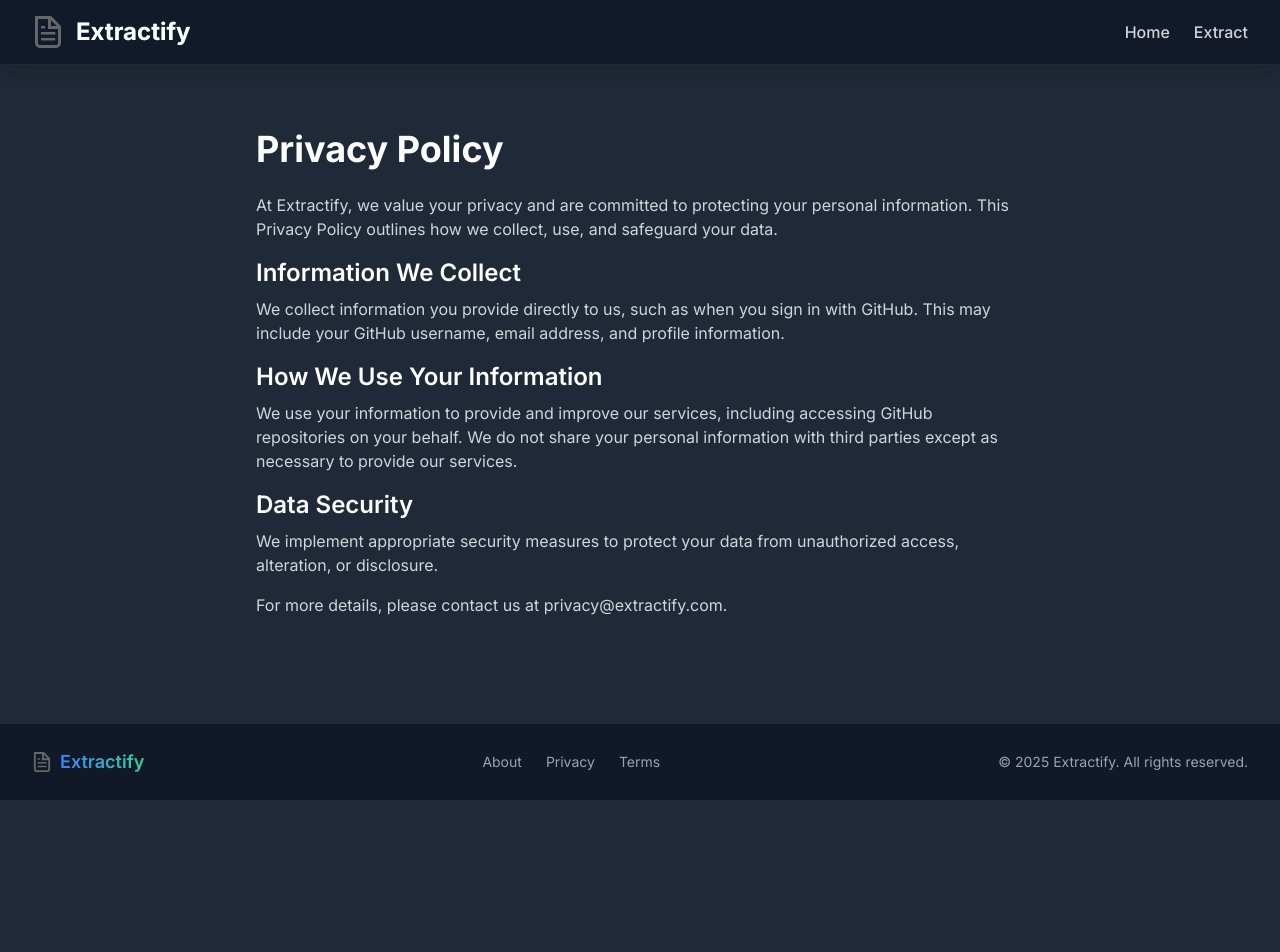
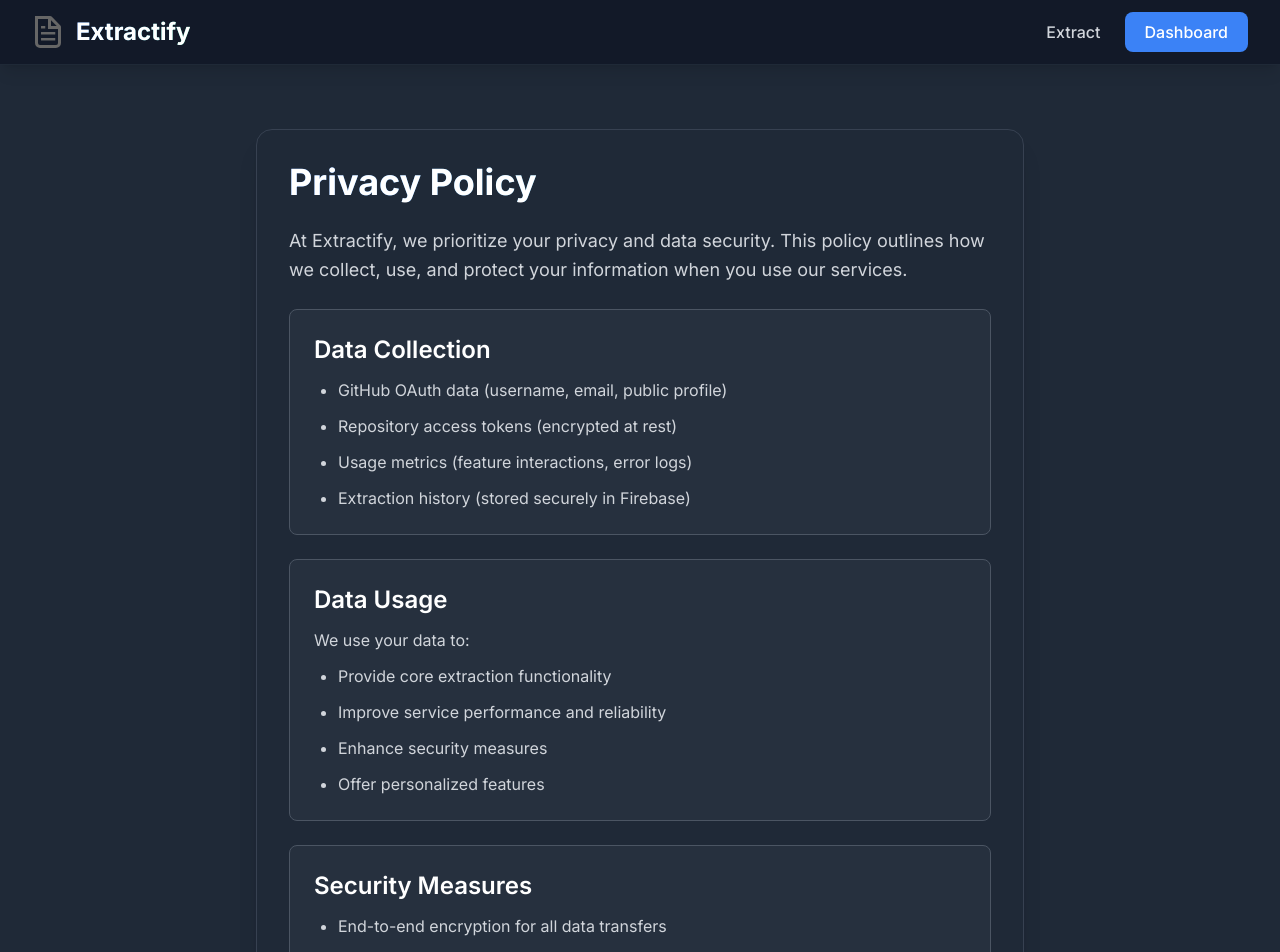
Before and after one commit to P541M/extractify, a Next.js app: page /privacy in a window 1280 px wide. Shown: the top 952 px of the page. Before the commit the page ends 800 px from the top, so only its background shows below. Built offline with nearby package versions, Linux system fonts and the light colour scheme.

Commit message:
adjusted extra pages

```diff
--- a/src/pages/about.tsx
+++ b/src/pages/about.tsx
@@ -1,8 +1,14 @@
-// src/pages/about.tsx
 import Link from "next/link";
 import Image from "next/image";
+import { useEffect, useState } from "react";
 
 export default function AboutPage() {
+  const [mounted, setMounted] = useState(false);
+
+  useEffect(() => {
+    setMounted(true);
+  }, []);
+
   return (
     <div className="min-h-screen bg-background text-foreground flex flex-col">
       {/* Navbar */}
@@ -23,16 +29,16 @@ export default function AboutPage() {
           </Link>
           <nav className="flex items-center space-x-6">
             <Link
-              href="/"
-              className="text-gray-300 hover:text-primary transition-colors duration-300 font-medium"
-            >
-              Home
-            </Link>
-            <Link
               href="/extract"
               className="text-gray-300 hover:text-primary transition-colors duration-300 font-medium"
             >
               Extract
+            </Link>
+            <Link
+              href="/login"
+              className="bg-gradient-to-r from-primary to-blue-500 text-white px-5 py-2 rounded-lg hover:from-blue-600 hover:to-blue-700 transition-all duration-300 hover:shadow-md font-medium"
+            >
+              Dashboard
             </Link>
           </nav>
         </div>
@@ -41,22 +47,54 @@ export default function AboutPage() {
       {/* About Content */}
       <main className="flex-1 py-16 px-4 sm:px-6 lg:px-8">
         <div className="max-w-3xl mx-auto">
-          <h1 className="text-4xl font-bold text-white mb-6">
-            About Extractify
-          </h1>
-          <p className="text-gray-300 mb-4">
-            Extractify is a tool designed to simplify the process of extracting
-            code from GitHub repositories. Whether you're working on
-            documentation, analysis, or sharing code snippets, Extractify makes
-            it easy to access and manage code from both public and private
-            repositories.
-          </p>
-          <p className="text-gray-300 mb-4">
-            Our mission is to provide developers with a seamless and efficient
-            way to work with GitHub codebases, enhancing productivity and
-            collaboration.
-          </p>
-          <p className="text-gray-300">Built with love in Toronto, Ontario.</p>
+          <div
+            className={`bg-gray-800 rounded-xl p-8 border border-gray-700 shadow-xl ${
+              mounted ? "animate-fade-in" : "opacity-0"
+            }`}
+          >
+            <h1 className="text-4xl font-bold text-white mb-6 bg-gradient-to-r from-primary to-secondary bg-clip-text text-transparent">
+              About Extractify
+            </h1>
+            <div className="space-y-6 text-gray-300">
+              <p className="text-lg leading-relaxed">
+                Extractify is a developer tool designed to streamline your
+                workflow by providing effortless code extraction from GitHub
+                repositories. Whether you're documenting projects, analyzing
+                codebases, or sharing snippets, our platform offers a seamless
+                experience for both public and private repositories.
+              </p>
+
+              <div className="bg-gray-700/30 p-6 rounded-lg border border-gray-600">
+                <h2 className="text-2xl font-semibold text-white mb-3">
+                  Key Features
+                </h2>
+                <ul className="list-disc pl-6 space-y-3">
+                  <li>
+                    GitHub OAuth integration with fine-grained access control
+                  </li>
+                  <li>Smart code parsing with syntax preservation</li>
+                  <li>
+                    Customizable output formatting (line numbers, file
+                    structure)
+                  </li>
+                  <li>Secure cloud storage for your extraction history</li>
+                  <li>Cross-repository search and aggregation</li>
+                </ul>
+              </div>
+
+              <div className="mt-8 border-t border-gray-700 pt-8">
+                <h2 className="text-2xl font-semibold text-white mb-4">
+                  Our Philosophy
+                </h2>
+                <p className="text-lg leading-relaxed">
+                  We believe in empowering developers with tools that enhance
+                  productivity without compromising security. Extractify is
+                  built with privacy-by-design principles, ensuring your code
+                  remains yours throughout the process.
+                </p>
+              </div>
+            </div>
+          </div>
         </div>
       </main>
 
--- a/src/pages/privacy.tsx
+++ b/src/pages/privacy.tsx
@@ -1,8 +1,14 @@
-// src/pages/privacy.tsx
 import Link from "next/link";
 import Image from "next/image";
+import { useEffect, useState } from "react";
 
 export default function PrivacyPage() {
+  const [mounted, setMounted] = useState(false);
+
+  useEffect(() => {
+    setMounted(true);
+  }, []);
+
   return (
     <div className="min-h-screen bg-background text-foreground flex flex-col">
       {/* Navbar */}
@@ -23,16 +29,16 @@ export default function PrivacyPage() {
           </Link>
           <nav className="flex items-center space-x-6">
             <Link
-              href="/"
-              className="text-gray-300 hover:text-primary transition-colors duration-300 font-medium"
-            >
-              Home
-            </Link>
-            <Link
               href="/extract"
               className="text-gray-300 hover:text-primary transition-colors duration-300 font-medium"
             >
               Extract
+            </Link>
+            <Link
+              href="/login"
+              className="bg-gradient-to-r from-primary to-blue-500 text-white px-5 py-2 rounded-lg hover:from-blue-600 hover:to-blue-700 transition-all duration-300 hover:shadow-md font-medium"
+            >
+              Dashboard
             </Link>
           </nav>
         </div>
@@ -41,39 +47,65 @@ export default function PrivacyPage() {
       {/* Privacy Content */}
       <main className="flex-1 py-16 px-4 sm:px-6 lg:px-8">
         <div className="max-w-3xl mx-auto">
-          <h1 className="text-4xl font-bold text-white mb-6">Privacy Policy</h1>
-          <p className="text-gray-300 mb-4">
-            At Extractify, we value your privacy and are committed to protecting
-            your personal information. This Privacy Policy outlines how we
-            collect, use, and safeguard your data.
-          </p>
-          <h2 className="text-2xl font-semibold text-white mb-2">
-            Information We Collect
-          </h2>
-          <p className="text-gray-300 mb-4">
-            We collect information you provide directly to us, such as when you
-            sign in with GitHub. This may include your GitHub username, email
-            address, and profile information.
-          </p>
-          <h2 className="text-2xl font-semibold text-white mb-2">
-            How We Use Your Information
-          </h2>
-          <p className="text-gray-300 mb-4">
-            We use your information to provide and improve our services,
-            including accessing GitHub repositories on your behalf. We do not
-            share your personal information with third parties except as
-            necessary to provide our services.
-          </p>
-          <h2 className="text-2xl font-semibold text-white mb-2">
-            Data Security
-          </h2>
-          <p className="text-gray-300 mb-4">
-            We implement appropriate security measures to protect your data from
-            unauthorized access, alteration, or disclosure.
-          </p>
-          <p className="text-gray-300">
-            For more details, please contact us at privacy@extractify.com.
-          </p>
+          <div
+            className={`bg-gray-800 rounded-xl p-8 border border-gray-700 shadow-xl ${
+              mounted ? "animate-fade-in" : "opacity-0"
+            }`}
+          >
+            <h1 className="text-4xl font-bold text-white mb-6 bg-gradient-to-r from-primary to-secondary bg-clip-text text-transparent">
+              Privacy Policy
+            </h1>
+            <div className="space-y-6 text-gray-300">
+              <p className="text-lg leading-relaxed">
+                At Extractify, we prioritize your privacy and data security.
+                This policy outlines how we collect, use, and protect your
+                information when you use our services.
+              </p>
+
+              <div className="bg-gray-700/30 p-6 rounded-lg border border-gray-600">
+                <h2 className="text-2xl font-semibold text-white mb-3">
+                  Data Collection
+                </h2>
+                <ul className="list-disc pl-6 space-y-3">
+                  <li>GitHub OAuth data (username, email, public profile)</li>
+                  <li>Repository access tokens (encrypted at rest)</li>
+                  <li>Usage metrics (feature interactions, error logs)</li>
+                  <li>Extraction history (stored securely in Firebase)</li>
+                </ul>
+              </div>
+
+              <div className="bg-gray-700/30 p-6 rounded-lg border border-gray-600">
+                <h2 className="text-2xl font-semibold text-white mb-3">
+                  Data Usage
+                </h2>
+                <p className="mb-3">We use your data to:</p>
+                <ul className="list-disc pl-6 space-y-3">
+                  <li>Provide core extraction functionality</li>
+                  <li>Improve service performance and reliability</li>
+                  <li>Enhance security measures</li>
+                  <li>Offer personalized features</li>
+                </ul>
+              </div>
+
+              <div className="bg-gray-700/30 p-6 rounded-lg border border-gray-600">
+                <h2 className="text-2xl font-semibold text-white mb-3">
+                  Security Measures
+                </h2>
+                <ul className="list-disc pl-6 space-y-3">
+                  <li>End-to-end encryption for all data transfers</li>
+                  <li>Regular security audits and penetration testing</li>
+                  <li>Role-based access control systems</li>
+                  <li>Compliance with GDPR and CCPA regulations</li>
+                </ul>
+              </div>
+
+              <p className="text-lg leading-relaxed">
+                For full documentation of our security practices or to request
+                data deletion, contact our privacy team at{" "}
+                <span className="text-primary">privacy@extractify.com</span>.
+              </p>
+            </div>
+          </div>
         </div>
       </main>
 
--- a/src/pages/terms.tsx
+++ b/src/pages/terms.tsx
@@ -1,8 +1,14 @@
-// src/pages/terms.tsx
 import Link from "next/link";
 import Image from "next/image";
+import { useEffect, useState } from "react";
 
 export default function TermsPage() {
+  const [mounted, setMounted] = useState(false);
+
+  useEffect(() => {
+    setMounted(true);
+  }, []);
+
   return (
     <div className="min-h-screen bg-background text-foreground flex flex-col">
       {/* Navbar */}
@@ -23,16 +29,16 @@ export default function TermsPage() {
           </Link>
           <nav className="flex items-center space-x-6">
             <Link
-              href="/"
-              className="text-gray-300 hover:text-primary transition-colors duration-300 font-medium"
-            >
-              Home
-            </Link>
-            <Link
               href="/extract"
               className="text-gray-300 hover:text-primary transition-colors duration-300 font-medium"
             >
               Extract
+            </Link>
+            <Link
+              href="/login"
+              className="bg-gradient-to-r from-primary to-blue-500 text-white px-5 py-2 rounded-lg hover:from-blue-600 hover:to-blue-700 transition-all duration-300 hover:shadow-md font-medium"
+            >
+              Dashboard
             </Link>
           </nav>
         </div>
@@ -41,39 +47,54 @@ export default function TermsPage() {
       {/* Terms Content */}
       <main className="flex-1 py-16 px-4 sm:px-6 lg:px-8">
         <div className="max-w-3xl mx-auto">
-          <h1 className="text-4xl font-bold text-white mb-6">
-            Terms of Service
-          </h1>
-          <p className="text-gray-300 mb-4">
-            By using Extractify, you agree to these Terms of Service. Please
-            read them carefully.
-          </p>
-          <h2 className="text-2xl font-semibold text-white mb-2">
-            Use of Service
-          </h2>
-          <p className="text-gray-300 mb-4">
-            You may use Extractify only for lawful purposes and in accordance
-            with these terms. You agree not to use the service in any way that
-            violates any applicable laws or regulations.
-          </p>
-          <h2 className="text-2xl font-semibold text-white mb-2">
-            Intellectual Property
-          </h2>
-          <p className="text-gray-300 mb-4">
-            The content extracted from GitHub repositories remains the property
-            of its respective owners. Extractify does not claim any ownership
-            over the extracted code.
-          </p>
-          <h2 className="text-2xl font-semibold text-white mb-2">
-            Limitation of Liability
-          </h2>
-          <p className="text-gray-300 mb-4">
-            Extractify is provided "as is" without any warranties. We are not
-            liable for any damages arising from the use of this service.
-          </p>
-          <p className="text-gray-300">
-            For more information, please contact us at terms@extractify.com.
-          </p>
+          <div className={`bg-gray-800 rounded-xl p-8 border border-gray-700 shadow-xl ${
+            mounted ? "animate-fade-in" : "opacity-0"
+          }`}>
+            <h1 className="text-4xl font-bold text-white mb-6 bg-gradient-to-r from-primary to-secondary bg-clip-text text-transparent">
+              Terms of Service
+            </h1>
+            <div className="space-y-6 text-gray-300">
+              <p className="text-lg leading-relaxed">
+                By using Extractify, you agree to these terms governing your access to and use of
+                our services. Please read them carefully.
+              </p>
+
+              <div className="bg-gray-700/30 p-6 rounded-lg border border-gray-600">
+                <h2 className="text-2xl font-semibold text-white mb-3">Service Usage</h2>
+                <ul className="list-disc pl-6 space-y-3">
+                  <li>Proper authorization required for all repository access</li>
+                  <li>Compliance with GitHub's Terms of Service</li>
+                  <li>Non-commercial use unless enterprise agreement exists</li>
+                  <li>Prohibition of automated bulk extraction</li>
+                </ul>
+              </div>
+
+              <div className="bg-gray-700/30 p-6 rounded-lg border border-gray-600">
+                <h2 className="text-2xl font-semibold text-white mb-3">Intellectual Property</h2>
+                <ul className="list-disc pl-6 space-y-3">
+                  <li>You retain ownership of all extracted code</li>
+                  <li>Extractify claims no rights to user-generated content</li>
+                  <li>License grant for technical processing of your data</li>
+                  <li>Responsibility for proper licensing of extracted code</li>
+                </ul>
+              </div>
+
+              <div className="bg-gray-700/30 p-6 rounded-lg border border-gray-600">
+                <h2 className="text-2xl font-semibold text-white mb-3">Limitations</h2>
+                <ul className="list-disc pl-6 space-y-3">
+                  <li>AS-IS service without warranty</li>
+                  <li>Limitation of liability for indirect damages</li>
+                  <li>Right to terminate abusive accounts</li>
+                  <li>Governing law: Ontario, Canada</li>
+                </ul>
+              </div>
+
+              <p className="text-lg leading-relaxed">
+                For enterprise agreements or compliance inquiries, contact
+                <span className="text-primary"> legal@extractify.com</span>.
+              </p>
+            </div>
+          </div>
         </div>
       </main>
 
@@ -95,22 +116,13 @@ export default function TermsPage() {
               </span>
             </div>
             <div className="flex space-x-6 mb-4 md:mb-0">
-              <Link
-                href="/about"
-                className="text-gray-400 hover:text-white transition-colors duration-300 text-sm"
-              >
+              <Link href="/about" className="text-gray-400 hover:text-white transition-colors duration-300 text-sm">
                 About
               </Link>
-              <Link
-                href="/privacy"
-                className="text-gray-400 hover:text-white transition-colors duration-300 text-sm"
-              >
+              <Link href="/privacy" className="text-gray-400 hover:text-white transition-colors duration-300 text-sm">
                 Privacy
               </Link>
-              <Link
-                href="/terms"
-                className="text-gray-400 hover:text-white transition-colors duration-300 text-sm"
-              >
+              <Link href="/terms" className="text-gray-400 hover:text-white transition-colors duration-300 text-sm">
                 Terms
               </Link>
             </div>
@@ -122,4 +134,3 @@ export default function TermsPage() {
       </footer>
     </div>
   );
-}
```
